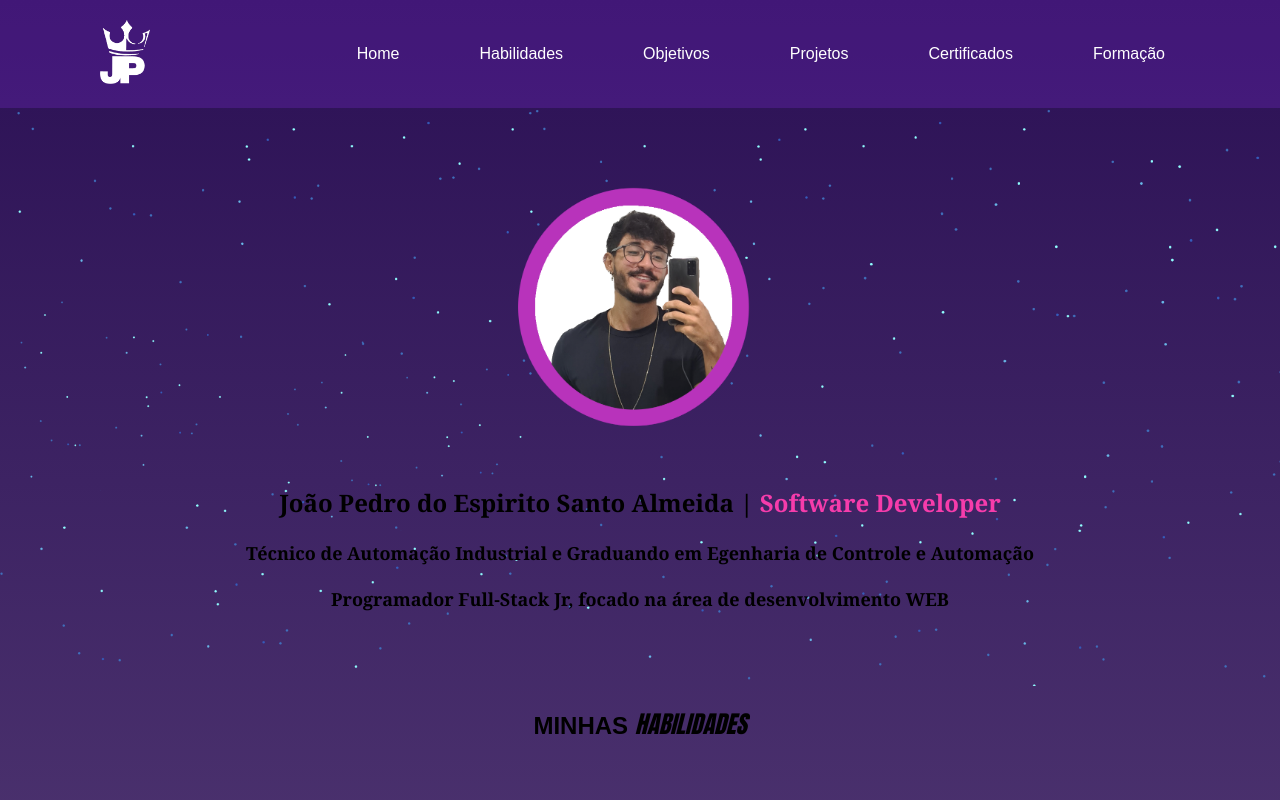
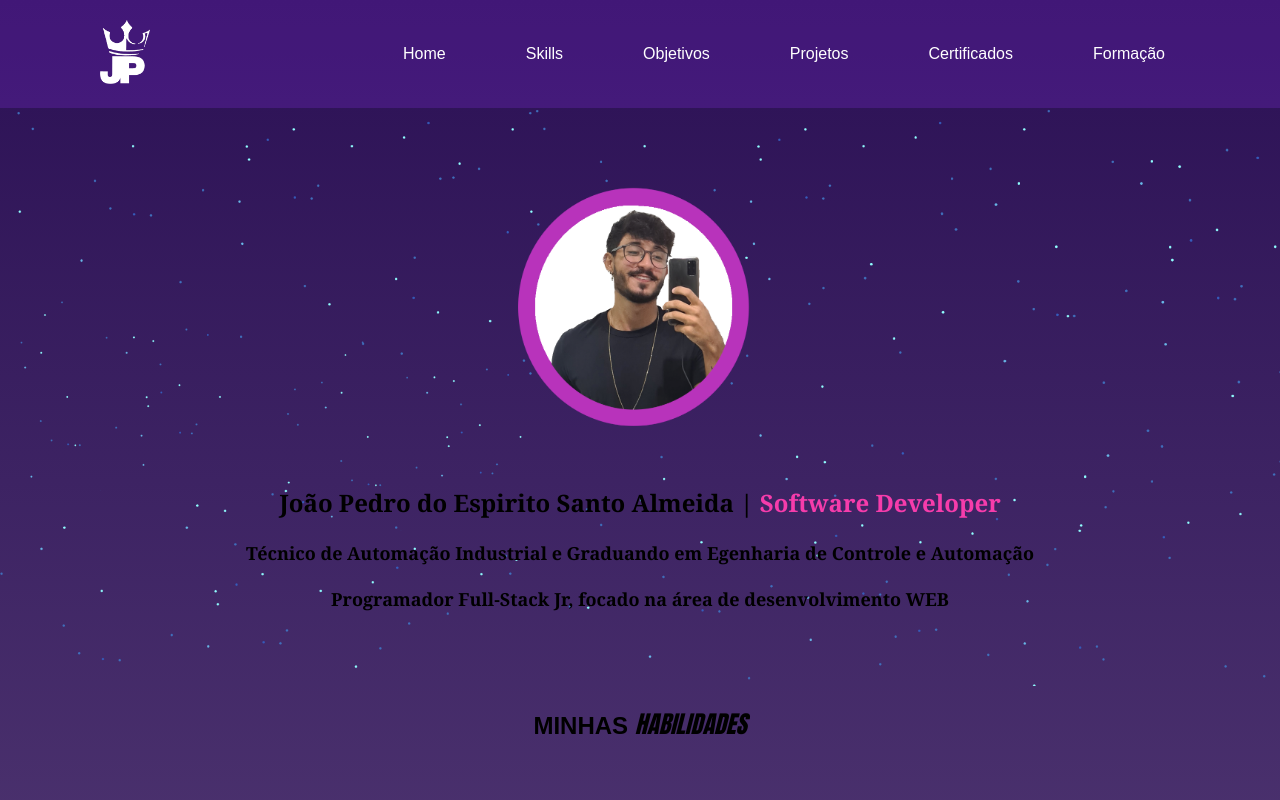
Before and after one commit to joao0812/joao0812.github.io, a plain HTML site: page index.html in a window 1280 px wide. Shown: the top 800 px of the page. Drawn offline with Linux system fonts and the light colour scheme.

Commit message:
Update index.html

```diff
--- a/index.html
+++ b/index.html
@@ -14,7 +14,7 @@
         <a href="./index.html"><img src="../imagem/Logo JP-Coroa-branco.png" alt="logo"></a>
         <ul>
             <li><a href="#">Home</a></li> <!-- class="ativo" -->
-            <li> <a href="#minhasHabilidades">Habilidades</a></li>
+            <li> <a href="#minhasHabilidades">Skills</a></li>
             <li> <a href="#meusObjetivos">Objetivos</a></li>
             <li> <a href="#meusProjetos">Projetos</a></li>
             <li> <a href="#meusCertificados">Certificados</a></li>
```
